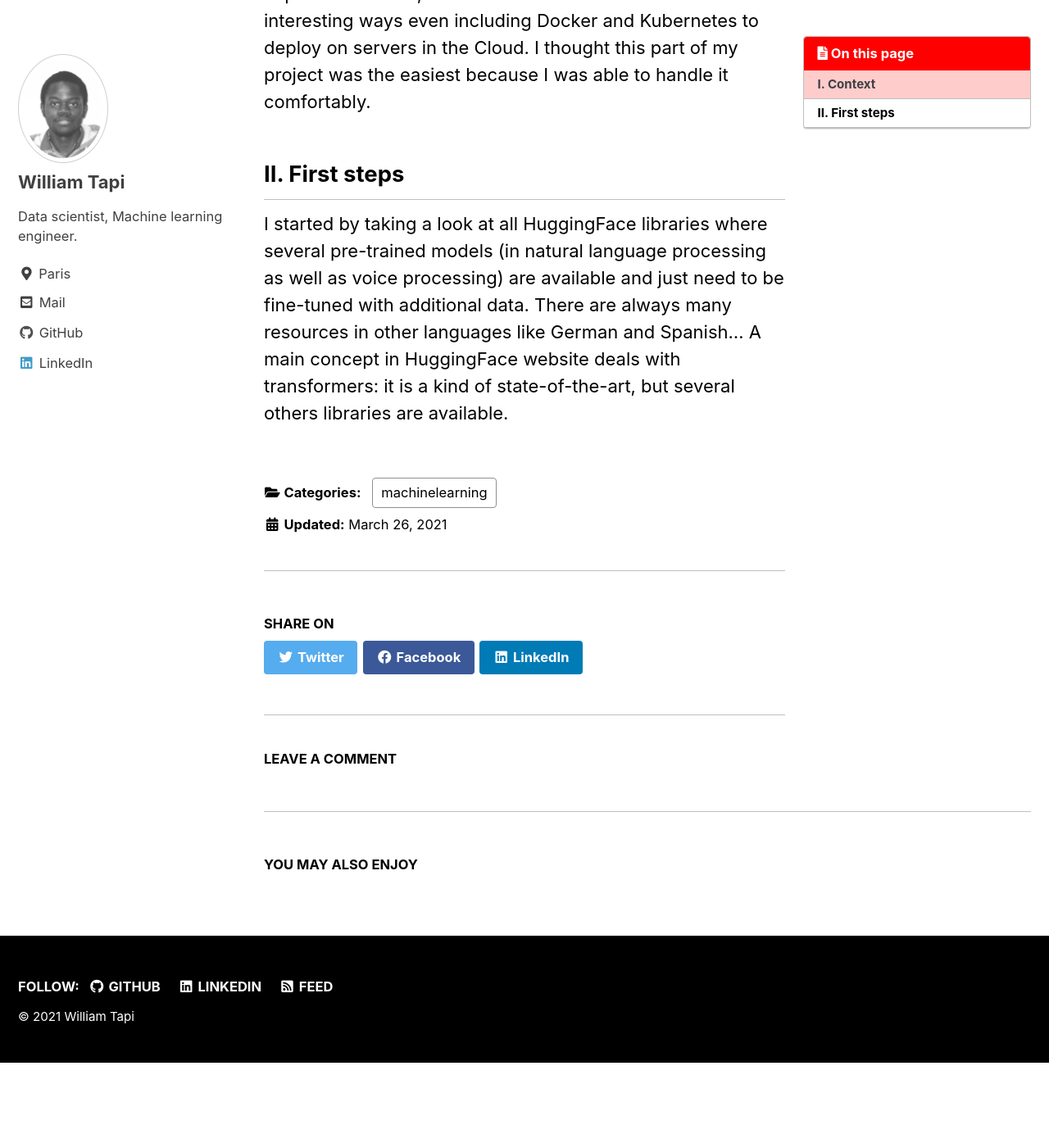
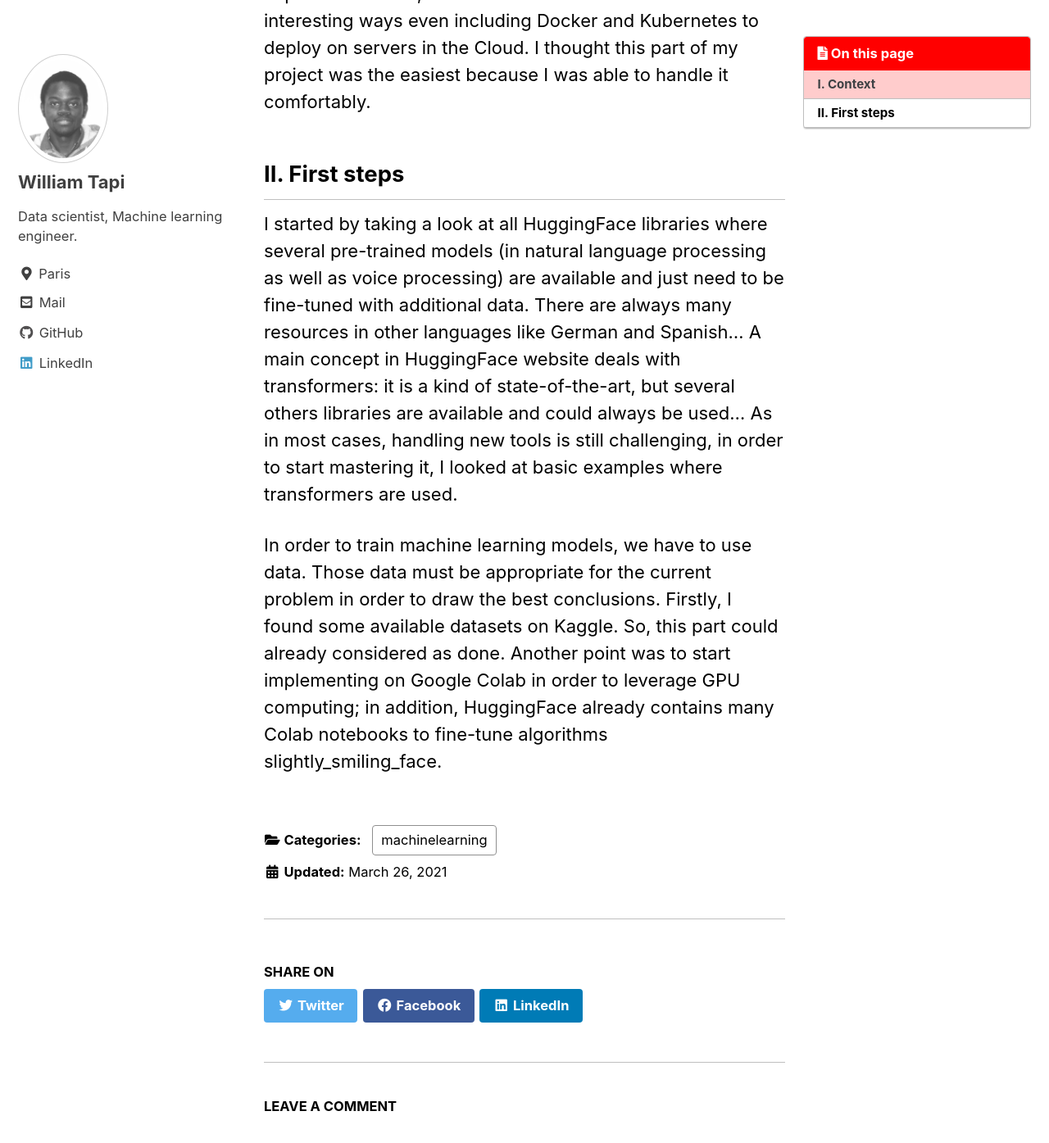
Before and after one commit to Will007-max/Will007-max.github.io, a Jekyll site: the page built from _posts/2021-03-26-first_project.md, in a window 1280 px wide and 1400 px high, scrolled down 1483 px. Shown: the top 1395 px of the window at 82% size. Built offline with Jekyll 4.4.1, drawn with Linux system fonts in a browser that asks for light colours; cached includes are drawn as plain includes; comment, search, counter and statistics services are not loaded; before the commit the page ends 2780 px from its top, so only the background shows below that; some of the changed text lies outside the part shown.

Commit message:
new article

```diff
--- a/_posts/2021-03-26-first_project.md
+++ b/_posts/2021-03-26-first_project.md
@@ -20,7 +20,7 @@ sidebar:
 <!--src="https://cdn.mathjax.org/mathjax/latest/MathJax.js?config=TeX-MML-AM_CHTML">
 </script> -->
 
-Here are some words about how I wrote and organized my first project.
+Here are some words about how I wrote and organized my first project. Who know, it may be useful in some context.
 
 ## I. Context
 
@@ -34,4 +34,6 @@ One goal was to online deploy the project: using a web app with Flask, a REST AP
 
 ## II. First steps
 
-I started by taking a look at all HuggingFace libraries where several pre-trained models (in natural language processing as well as voice processing) are available and just need to be fine-tuned with additional data. There are always many resources in other languages like German and Spanish... A main concept in HuggingFace website deals with transformers: it is a kind of state-of-the-art, but several others libraries are available.
+I started by taking a look at all HuggingFace libraries where several pre-trained models (in natural language processing as well as voice processing) are available and just need to be fine-tuned with additional data. There are always many resources in other languages like German and Spanish... A main concept in HuggingFace website deals with transformers: it is a kind of state-of-the-art, but several others libraries are available and could always be used... As in most cases, handling new tools is still challenging, in order to start mastering it, I looked at basic examples where transformers are used.
+
+In order to train machine learning models, we have to use data. Those data must be appropriate for the current problem in order to draw the best conclusions. Firstly, I found some available datasets on Kaggle. So, this part could already considered as done. Another point was to start implementing on Google Colab in order to leverage GPU computing; in addition, HuggingFace already contains many Colab notebooks to fine-tune algorithms slightly_smiling_face.
```
